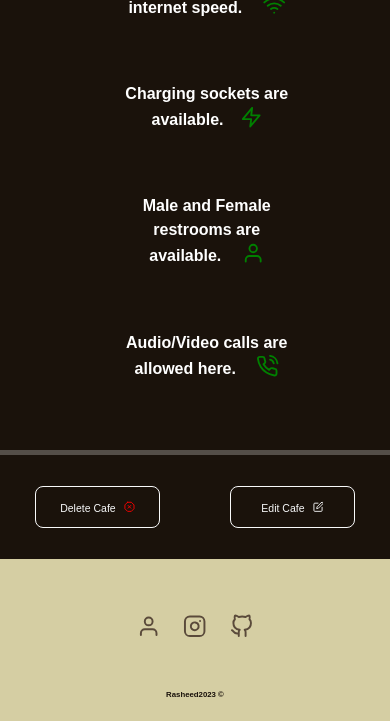
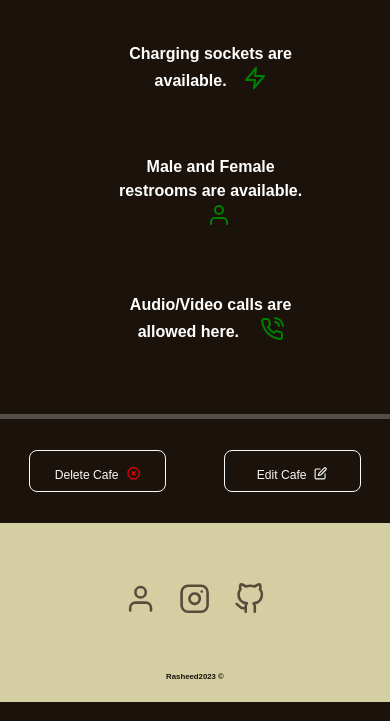
Before and after one commit to OmniRR24/cafenwifi, a Flask app: a page that uses templates/footer.html in a window 390 px wide. Shown: the part 1117-1838 px from the top of the page. Run offline with Flask 3, Linux system fonts and the light colour scheme.

Commit message:
size-adjustment

```diff
--- a/static/css/styles.css
+++ b/static/css/styles.css
@@ -180,12 +180,12 @@
 
 .sticker1 {
     width: 25vw;
-    margin-top: 13vh;
+    margin-top: 18vh;
 }
 
 .sticker2 {
     width: 19vw;
-    margin-top: 23vh;
+    margin-top: 28vh;
 }
 
 .cafe-icon {
@@ -370,9 +370,8 @@
     }
 
     /* CAFE PAGE */
-
     .cafe-img {
-        height: 60vh;
+        height: 55vh;
     }
 
     .cafe-name {
@@ -399,8 +398,8 @@
     }
 
     .cafe-icon {
-        width: 1.4rem;
-        height: 1.4rem;
+        width: 1.5rem;
+        height: 1.5rem;
         margin-bottom: 0;
     }
 
@@ -410,20 +409,20 @@
     }
 
     .sticker2 {
-        width: 24vw;
+        width: 22vw;
         height: 18vh;
     }
 
     .cafe-btn {
-        width: 32vw;
+        width: 35vw;
         height: 5vh;
-        font-size: 2.7vw;
+        font-size: 3.1vw;
         padding: auto 0;
     }
 
     .cafe-btn-icon {
-        width: 2.8vw;
-        height: 2.8vh;
+        width: 3.4vw;
+        height: 3.4vh;
     }
 
     /* ADD-CAFE PAGE */
@@ -466,8 +465,8 @@
 
     /* FOOTER */
     .footer-icon {
-        width: 6vw;
-        height: 6vh;
+        width: 8vw;
+        height: 8vh;
     }
 
     .copyright {
--- a/templates/footer.html
+++ b/templates/footer.html
@@ -1,6 +1,6 @@
     <footer>
         <div class="icon-container">
-            <a href=""><i class="footer-icon" data-feather="user"></i></a>
+            <a href="https://fola-dev-5f6268184922.herokuapp.com/" target="_blank"><i class="footer-icon" data-feather="user"></i></a>
             <a href="https://www.instagram.com/fela.23" target="_blank"><i class="footer-icon" data-feather="instagram"></i></a>
             <a href="https://github.com/OmniRR24" target="_blank"><i class="footer-icon" data-feather="github"></i></a>
         </div>
```
